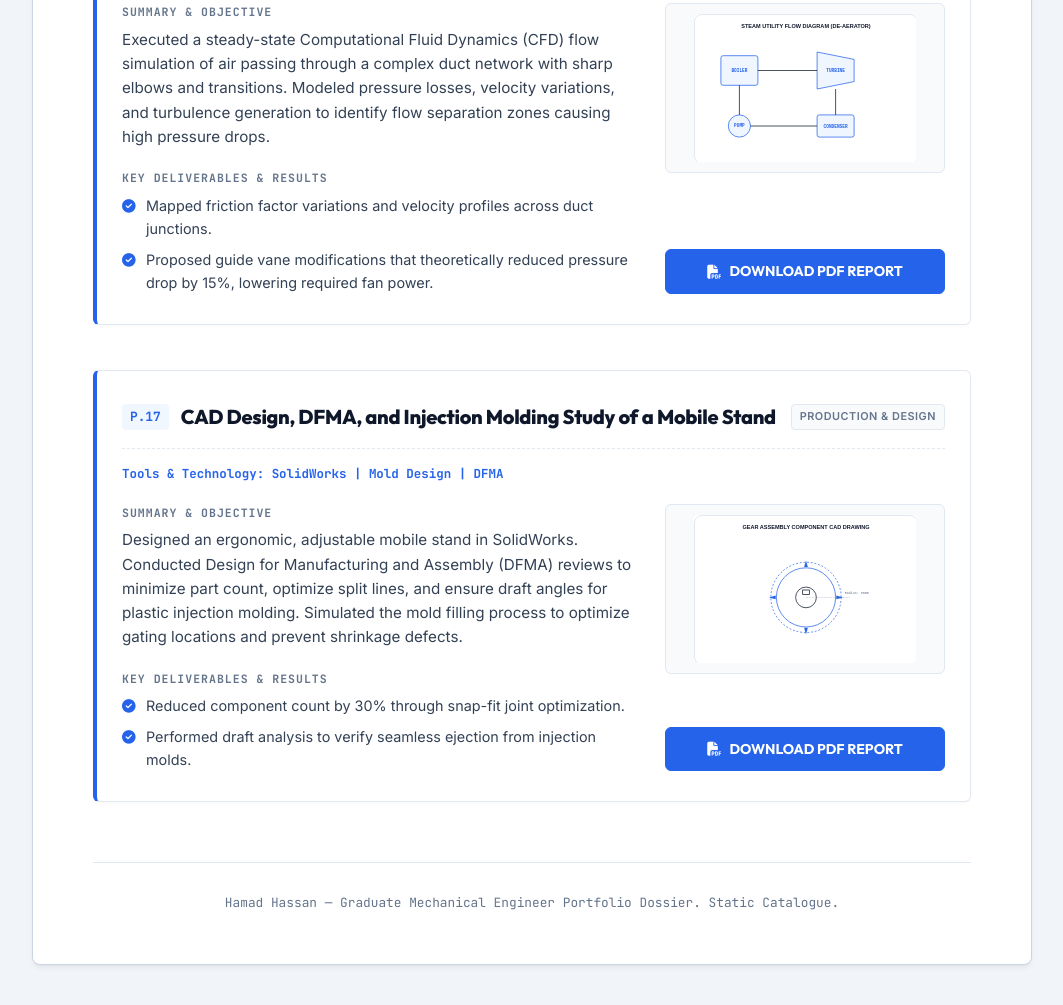
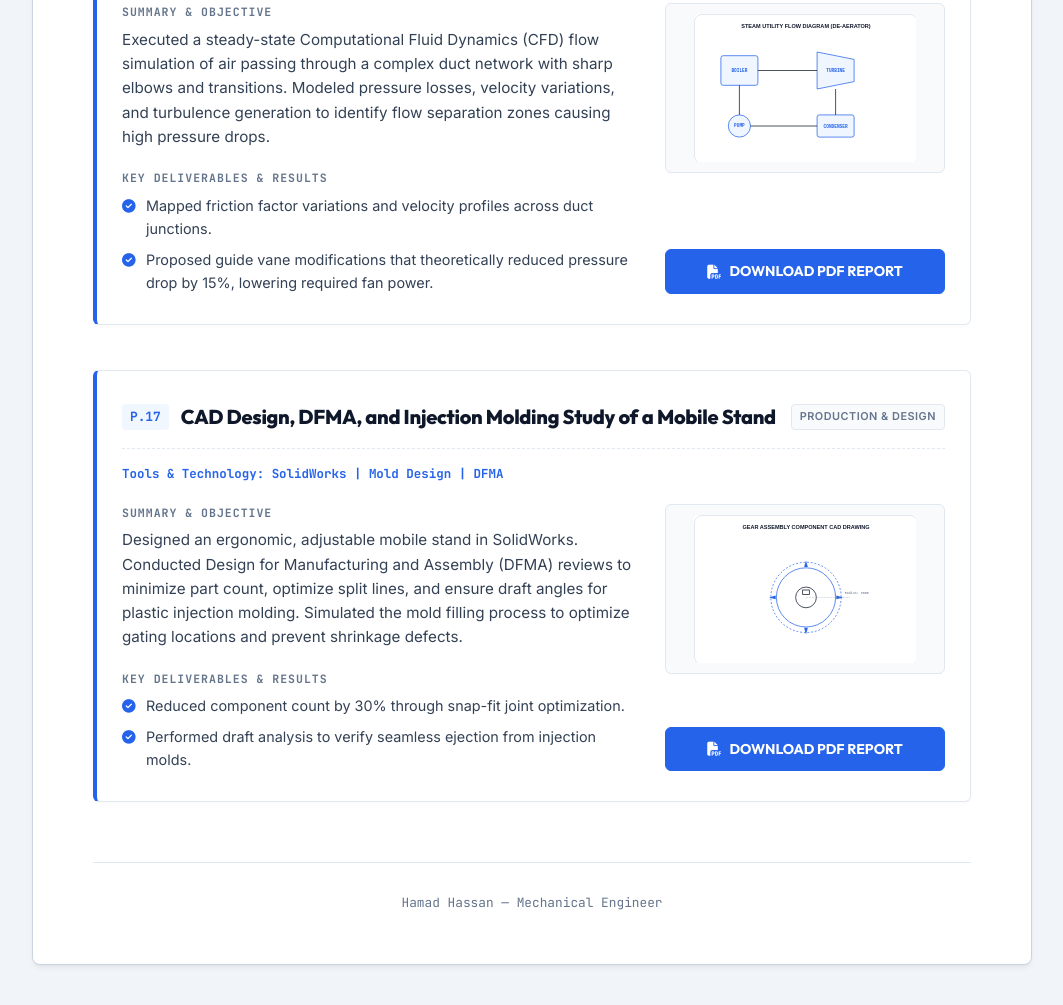
Before and after one commit to hamadhassan-portfolio/hamadhassan-portfolio.github.io, a plain HTML site: page index.html in a window 1280 px wide. Shown: the part 9635-10640 px from the top of the page, without its empty margins (108-1171 px from the left). Drawn offline with Linux system fonts and the light colour scheme.

Commit message:
Deploy: index.html

```diff
--- a/index.html
+++ b/index.html
@@ -71,7 +71,7 @@
 
     <!-- DOCUMENT FOOTER -->
     <footer class="dossier-footer">
-      <p>Hamad Hassan — Graduate Mechanical Engineer Portfolio Dossier. Static Catalogue.</p>
+      <p>Hamad Hassan — Mechanical Engineer</p>
     </footer>
 
   </div>
```
